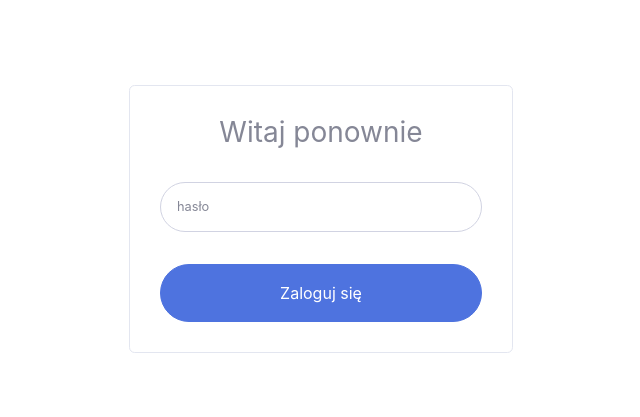
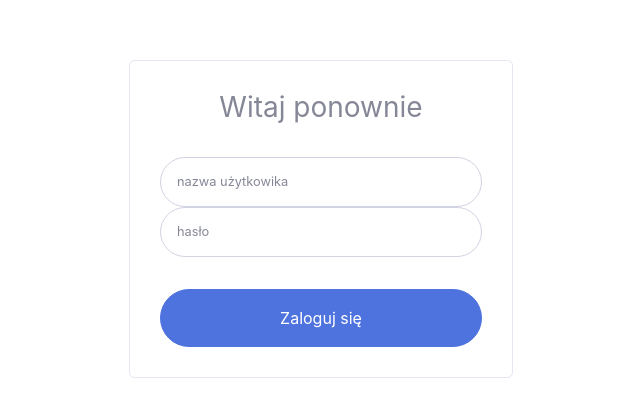
Before and after one commit to grupadotnet/Aqua-Sharp-Frontend, a React (Vite) app: page /login in a window 1280 px wide. Shown: the part 181-598 px from the top of the page, without its empty margins (319-959 px from the left). Built offline with nearby package versions, Linux system fonts and the light colour scheme; no server answers.

Commit message:
Add username to login

```diff
--- a/public/assets/locales/en/common.json
+++ b/public/assets/locales/en/common.json
@@ -20,5 +20,6 @@
   "details": "details",
   "configure": "configure",
   "something went wrong": "something went wrong",
-  "welcome back": "welcome back"
+  "welcome back": "welcome back",
+  "username": "username"
 }
--- a/public/assets/locales/pl/common.json
+++ b/public/assets/locales/pl/common.json
@@ -20,5 +20,6 @@
   "details": "szczegóły",
   "configure": "konfiguruj",
   "something went wrong": "coś poszło nie tak",
-  "welcome back": "witaj ponownie"
+  "welcome back": "witaj ponownie",
+  "username": "nazwa użytkowika"
 }
--- a/src/pages/login/Login.tsx
+++ b/src/pages/login/Login.tsx
@@ -5,7 +5,7 @@ import { useNavigate } from 'react-router-dom';
 
 import Cookies from 'universal-cookie';
 
-import { PasswordInput } from '@/components';
+import { Input, PasswordInput } from '@/components';
 import FullWidthButton from '@/components/button/FullWidthButton';
 import { useAuthorization } from '@/hooks';
 import { api } from '@/services/axios';
@@ -13,7 +13,8 @@ import { Login as LoginType } from '@/types/config/login';
 
 const Login = () => {
   const { t } = useTranslation();
-  const [data, setData] = useState<LoginType>({} as LoginType);
+  const [username, setUsername] = useState<string>('');
+  const [password, setPassword] = useState<string>('');
   const [error, setError] = useState('');
   // eslint-disable-next-line @typescript-eslint/no-unused-vars
   const [_, setUser] = useAuthorization();
@@ -23,8 +24,9 @@ const Login = () => {
   const login = (e: React.FormEvent<HTMLFormElement>) => {
     e.preventDefault();
     api
-      .post('Config/login', {
-        password: data.password,
+      .post('Auth/login', {
+        password,
+        login: username,
       })
       .then((res) => {
         if (res.data && res.status === 200) {
@@ -32,7 +34,7 @@ const Login = () => {
           cookies.set('Authorization', res.data, {
             expires: new Date(date.setDate(date.getDate() + 1)),
           });
-          setUser({ username: 'Wiktor', isLogged: true });
+          setUser({ username, isLogged: true });
           navigate('/');
         } else {
           setError(t('Something went wrong', { ns: 'common' }));
@@ -51,9 +53,13 @@ const Login = () => {
         </Row>
         <form onSubmit={login}>
           <div className="pb-3">
+            <Input
+              placeholder={t('username', { ns: 'common' })}
+              onChange={(e) => setUsername(e.target.value)}
+            />
             <PasswordInput
               placeholder={t('password', { ns: 'common' })}
-              onChange={(e) => setData({ password: e.target.value })}
+              onChange={(e) => setPassword(e.target.value)}
             />
           </div>
           <p className="text-danger pb-3 m-0">{error}</p>
--- a/src/types/config/login.ts
+++ b/src/types/config/login.ts
@@ -1,5 +1,6 @@
 export type Login = {
   password: string;
+  username: string;
 };
 
 export type User = {
```
Also changed, not shown: 1 other file (tests, documents, lock files or other folders).
